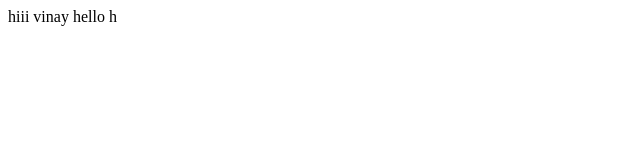
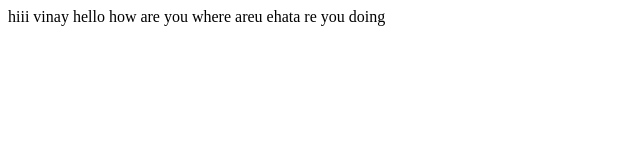
Before and after one commit to Vinay2416/testing, a plain HTML site: page index.html in a window 1280 px wide. Shown: the whole page, without its empty margins (0-640 px from the left). Drawn offline with Linux system fonts and the light colour scheme.

Commit message:
new text added recently

```diff
--- a/index.html
+++ b/index.html
@@ -1 +1 @@
-<p>hiii vinay hello h</p>
+<p>hiii vinay hello how are you where areu ehata re you doing</p>
```
